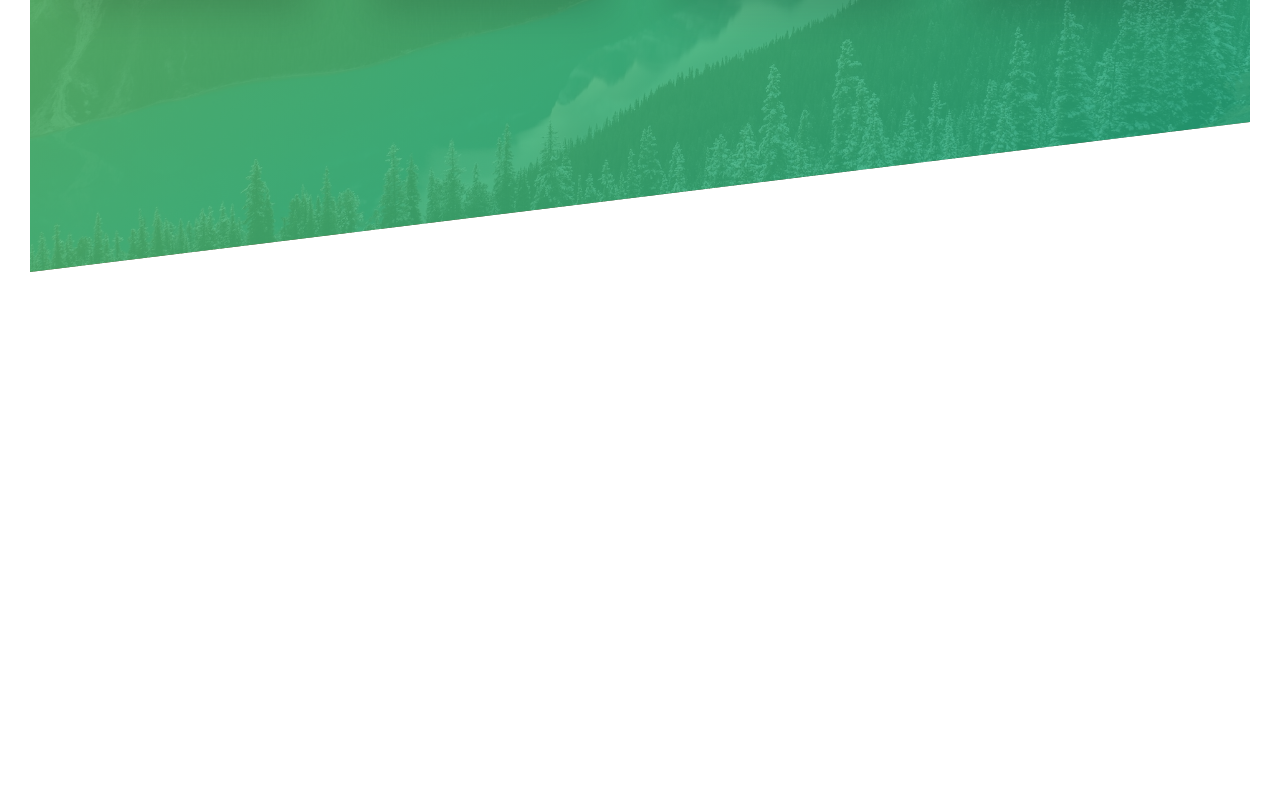
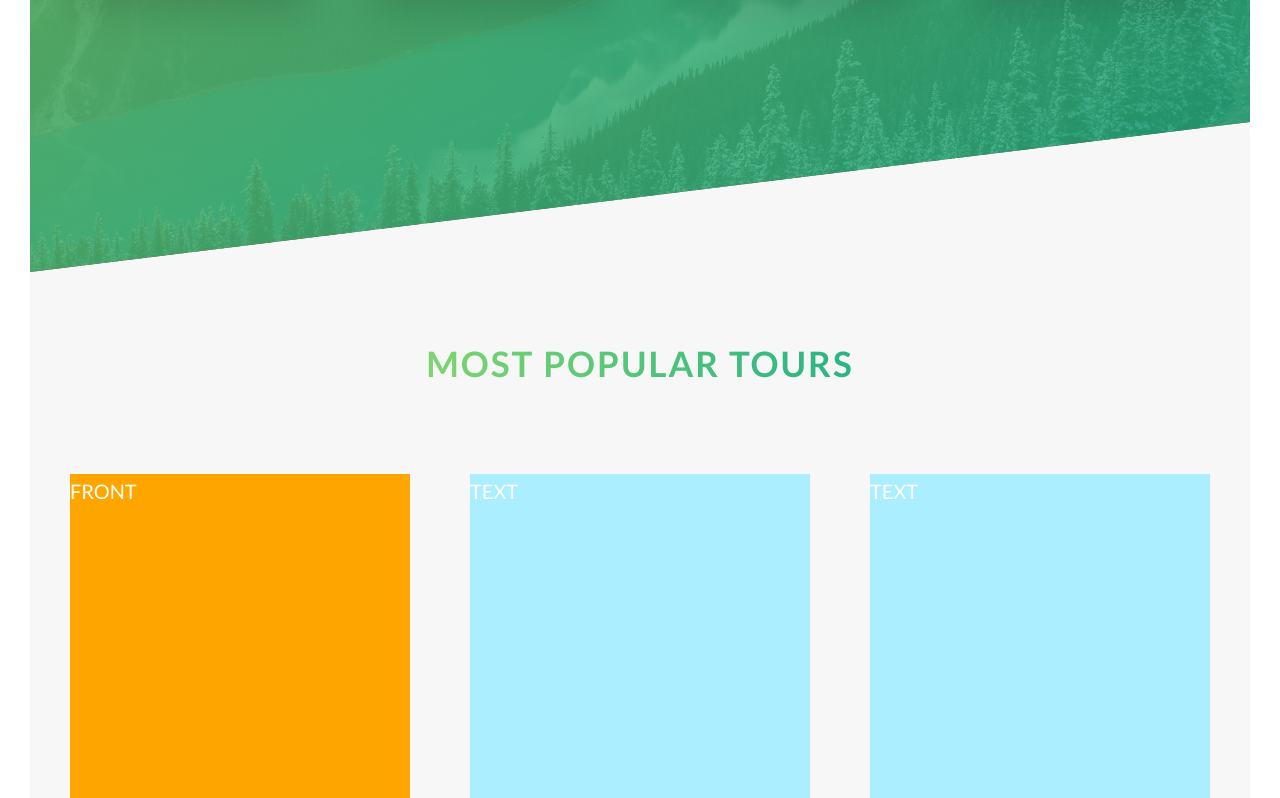
Before and after one commit to KSamra/css-practice, a website: page index.html in a window 1280 px wide. Shown: the part 2002-2800 px from the top of the page. Before the commit the page ends 2274 px from the top, so only its background shows below. Drawn offline with Linux system fonts and the light colour scheme.

Commit message:
tours section cards added. Still working on rotate animation

```diff
--- a/index.html
+++ b/index.html
@@ -110,6 +110,44 @@
 
         </div>
       </section>
+
+      <section class="section-tours">
+        <div class="u-center-text u-margin-bottom-big">
+          <h2 class="heading-secondary">
+            Most popular tours
+          </h2>
+        </div>
+
+        <div class="row">
+          <div class="col-1-of-3">
+            <div class="card">
+              <div class="card__side card__side--front">
+                FRONT
+              </div>
+              <div class="card__side card__side--back">
+                BACK
+              </div>
+            </div>
+          </div>
+
+          <div class="col-1-of-3">
+            <div class="card">
+              <div class="card__side">
+                TEXT
+              </div>
+            </div>
+          </div>
+
+          <div class="col-1-of-3">
+            <div class="card">
+              <div class="card__side">
+                TEXT
+              </div>
+            </div>
+           </div>
+        </div>
+
+      </section>
     </main>
 
     <!-- <section class="grid-test">
--- /dev/null
+++ b/sass/components/_card.scss
@@ -0,0 +1,31 @@
+.card {
+
+  perspective: 150rem;
+  -moz-perspective: 150rem;
+
+  &__side {
+    background-color: #aef;
+    height: 50rem;
+    transition: all .8s;
+    color: white;
+    font-size: 2rem;
+
+    &--front {
+      background-color: orange;
+    }
+
+    &--back {
+      background-color: green;
+      transform: rotateY(180deg);
+    }
+  }
+
+  &:hover &__side--front{
+    transform: rotateY(180deg);
+  }
+
+  &:hover &__side--back{
+    transform: rotateY(0);
+  }
+
+}
--- a/sass/main.scss
+++ b/sass/main.scss
@@ -11,6 +11,7 @@
 @import "components/button";
 @import "components/composition";
 @import "components/feature-box";
+@import "components/card";
 
 @import "layout/grid";
 @import "layout/header";
--- a/sass/pages/_home.scss
+++ b/sass/pages/_home.scss
@@ -26,3 +26,9 @@
   }
 
 }
+
+.section-tours {
+  background-color: $color-grey-light-1;
+  padding: 25rem 0 50rem 0;
+  margin-top: -11.3rem;
+}
```
Also changed, not shown: css/style.css.
